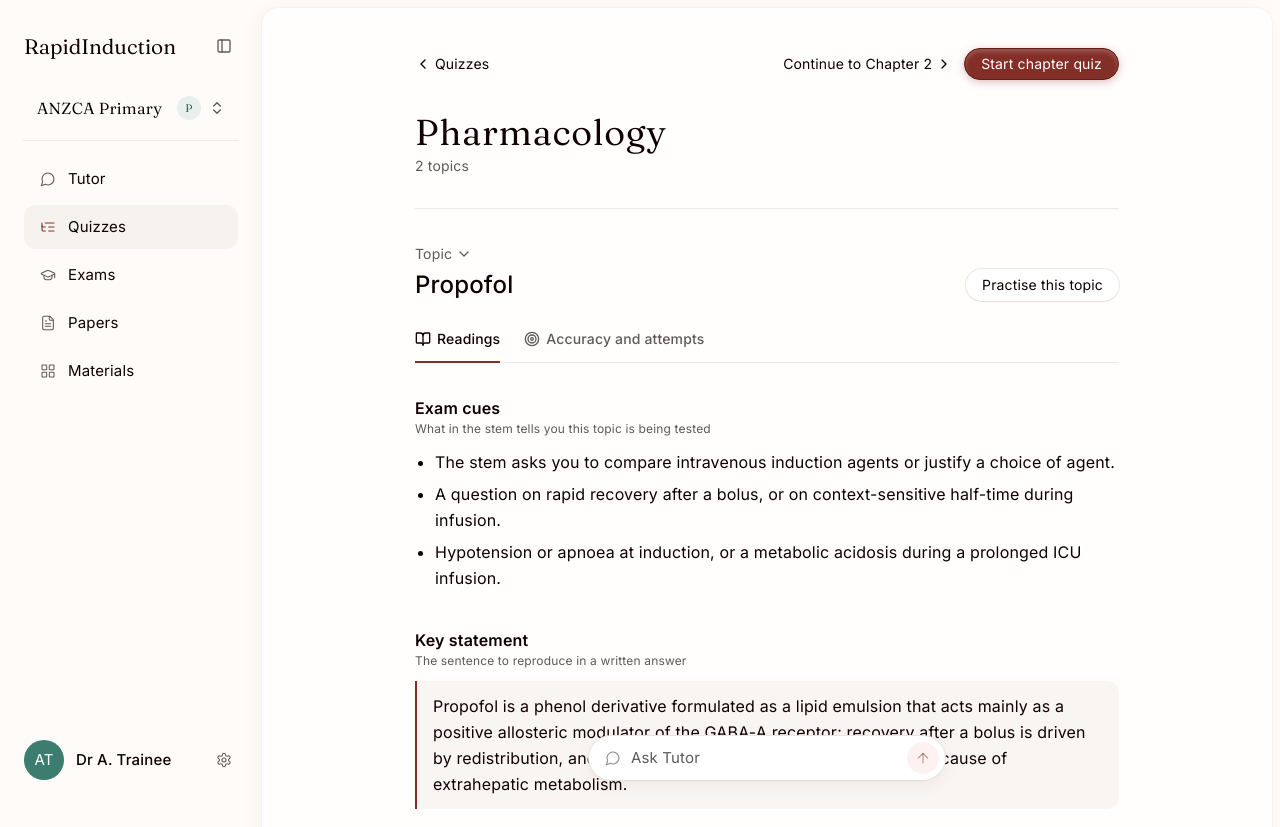
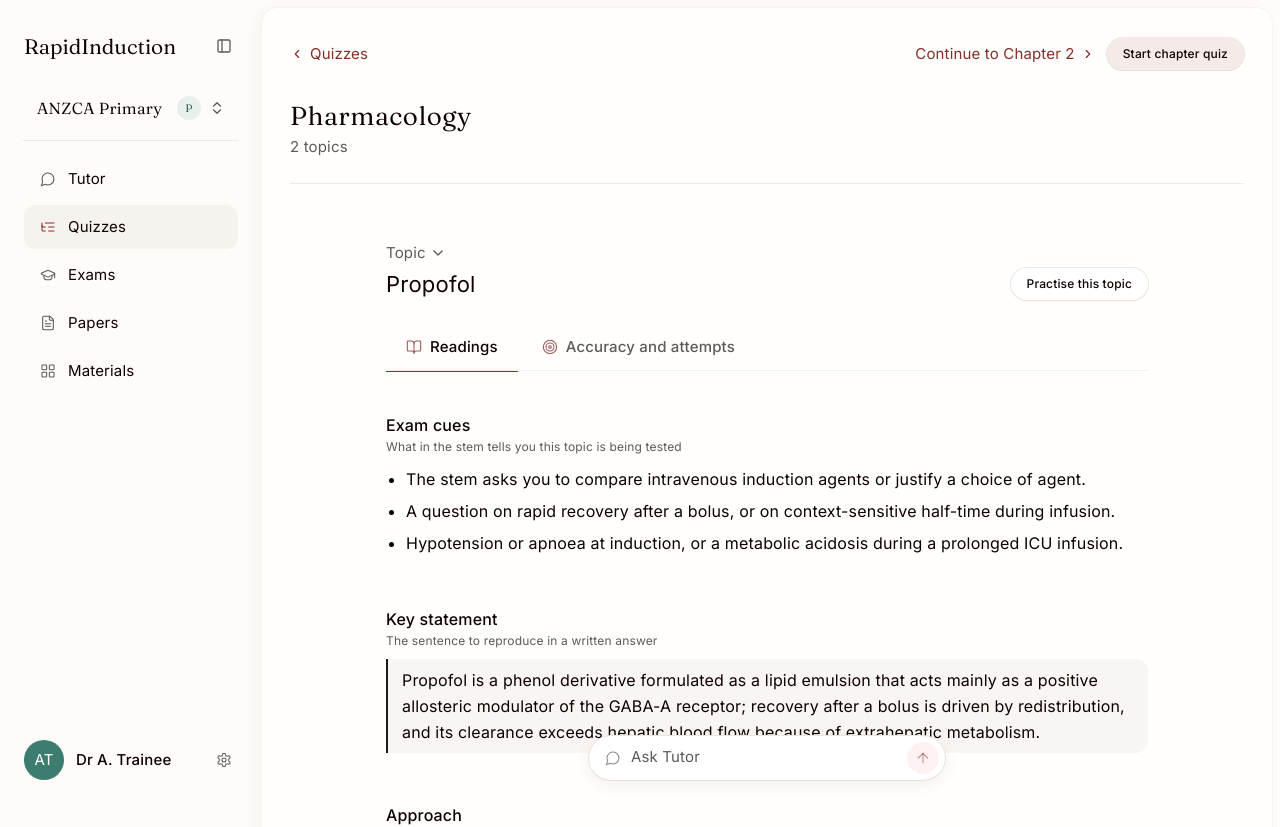
Before and after one commit to Jayce-m/RapidInduction, a React (Vite) app in the folder frontend/: page /quizzes/pharmacology in a window 1280 px wide. Shown: the top 827 px of the page. Built offline with nearby package versions, Linux system fonts and the light colour scheme; a web font is replaced by a local one.

Commit message:
Restyle quizzes, reading, quiz, results and papers pages to the new theme
Reading and outline use the wide panel layout; quiz and results keep the
narrow column. Slider thumbs now carry the slider's aria-label so each
slider has an accessible name.

```diff
--- a/frontend/src/App.tsx
+++ b/frontend/src/App.tsx
@@ -21,7 +21,7 @@ import {
 function NotFoundPage() {
 	return (
 		<PageContainer>
-			<h1 className="font-display text-3xl">Page not found</h1>
+			<h1 className="font-display text-[26px] leading-8">Page not found</h1>
 			<Link to="/quizzes" className="mt-4 inline-block text-primary underline">
 				Back to quizzes
 			</Link>
--- a/frontend/src/components/PageContainer.tsx
+++ b/frontend/src/components/PageContainer.tsx
@@ -1,8 +1,17 @@
+import { cn } from '@/lib/utils';
 import type { ReactNode } from 'react';
 
-export function PageContainer({ children }: { children: ReactNode }) {
+export function PageContainer({
+	children,
+	wide = false,
+}: { children: ReactNode; wide?: boolean }) {
 	return (
-		<div className="mx-auto w-full max-w-3xl px-4 py-6 sm:px-8 sm:py-10">
+		<div
+			className={cn(
+				'mx-auto w-full px-4 pt-6 pb-28 sm:px-7 sm:pt-7',
+				wide ? 'max-w-7xl' : 'max-w-3xl',
+			)}
+		>
 			{children}
 		</div>
 	);
--- a/frontend/src/components/ui/slider.tsx
+++ b/frontend/src/components/ui/slider.tsx
@@ -9,6 +9,7 @@ function Slider({
   value,
   min = 0,
   max = 100,
+  "aria-label": ariaLabel,
   ...props
 }: React.ComponentProps<typeof SliderPrimitive.Root>) {
   const _values = React.useMemo(
@@ -50,6 +51,8 @@ function Slider({
       {Array.from({ length: _values.length }, (_, index) => (
         <SliderPrimitive.Thumb
           data-slot="slider-thumb"
+          // Radix names the slider by its thumb, not the root.
+          aria-label={ariaLabel}
           key={index}
           className="border-primary bg-background ring-ring/50 block size-4 shrink-0 rounded-full border shadow-sm transition-[color,box-shadow] hover:ring-4 focus-visible:ring-4 focus-visible:outline-hidden disabled:pointer-events-none disabled:opacity-50"
         />
--- a/frontend/src/pages/OutlinePage.tsx
+++ b/frontend/src/pages/OutlinePage.tsx
@@ -1,4 +1,5 @@
 import { PageContainer } from '@/components/PageContainer';
+import { PageHeader } from '@/components/PageHeader';
 import { Button } from '@/components/ui/button';
 import {
 	Popover,
@@ -20,7 +21,11 @@ function TopicsMenu({ chapter }: { chapter: Chapter }) {
 	return (
 		<Popover>
 			<PopoverTrigger asChild>
-				<Button variant="outline" size="sm" className="bg-card">
+				<Button
+					variant="outline"
+					size="sm"
+					className="h-8 rounded-lg bg-white px-2.5 text-[15px] font-normal shadow-none has-[>svg]:px-2.5"
+				>
 					{chapter.topics.length} topics
 					<ChevronDown className="text-muted-foreground" />
 				</Button>
@@ -55,11 +60,11 @@ function ChapterCard({ chapter }: { chapter: Chapter }) {
 
 	return (
 		<section aria-labelledby={`chapter-${chapter.id}`}>
-			<div className="flex flex-col gap-4 rounded-2xl border bg-card p-5 sm:flex-row sm:items-start sm:justify-between sm:p-6">
+			<div className="relative z-10 flex flex-col gap-4 rounded-xl border bg-card px-6 py-5 sm:flex-row sm:items-center sm:justify-between">
 				<div className="min-w-0 space-y-3">
 					<h2
 						id={`chapter-${chapter.id}`}
-						className="text-lg leading-snug font-medium"
+						className="text-lg leading-7 tracking-[-0.01em]"
 					>
 						<span className="text-muted-foreground">
 							Chapter {chapterNumber(chapter)}:{' '}
@@ -68,20 +73,30 @@ function ChapterCard({ chapter }: { chapter: Chapter }) {
 					</h2>
 					<TopicsMenu chapter={chapter} />
 				</div>
-				<Button variant="pill" size="sm" asChild className="self-start">
+				<Button
+					variant="pill"
+					size="sm"
+					asChild
+					className="self-start text-xs font-medium sm:self-center"
+				>
 					<Link to={`/quizzes/${chapter.id}`}>Open reading</Link>
 				</Button>
 			</div>
-			<div className="mx-2 flex items-center justify-between gap-4 rounded-b-xl border border-t-0 bg-muted/60 px-5 py-4 sm:mx-3">
+			<div className="mx-2 flex items-center justify-between gap-4 rounded-b-xl border border-t-0 bg-[#fdfcf9] px-5 py-4">
 				<div>
-					<p className="text-sm font-medium">Chapter quiz</p>
+					<p className="font-medium">Chapter quiz</p>
 					<p className="text-sm text-muted-foreground">
 						{best
 							? `Best ${best.correct}/${best.total} · ${attempts.length} ${attempts.length === 1 ? 'attempt' : 'attempts'}`
 							: 'Not attempted yet'}
 					</p>
 				</div>
-				<Button variant="pill" size="sm" asChild>
+				<Button
+					variant="pill"
+					size="sm"
+					asChild
+					className="text-xs font-medium"
+				>
 					<Link to={scopePath(scope)}>
 						{best ? 'Retake quiz' : 'Start quiz'}
 					</Link>
@@ -98,18 +113,22 @@ export function OutlinePage() {
 	const trackChapters = chaptersForTrack(track);
 
 	return (
-		<PageContainer>
-			<p className="text-sm text-muted-foreground">
-				ANZCA {TRACK_LABEL[track]} exam
-			</p>
-			<h1 className="font-display text-3xl sm:text-4xl">Quizzes</h1>
-			<div className="mt-8 mb-4 flex items-center gap-2">
-				<h2 className="text-base font-medium">Chapters</h2>
-				<span className="rounded-md bg-muted px-1.5 text-sm text-muted-foreground tabular-nums">
+		<PageContainer wide>
+			<PageHeader title="Quizzes">
+				<Button variant="pill" asChild className="h-9 font-medium">
+					<Link to="/materials">Upload materials</Link>
+				</Button>
+			</PageHeader>
+			<div className="mt-6 mb-4 flex items-center gap-2">
+				<h2 className="text-[17px]">Chapters</h2>
+				<span className="flex h-5 min-w-5 items-center justify-center rounded-full bg-secondary px-1.5 text-xs font-medium tabular-nums">
 					{trackChapters.length}
 				</span>
+				<span className="rounded-full bg-chip px-2 py-0.5 text-xs text-chip-foreground">
+					ANZCA {TRACK_LABEL[track]}
+				</span>
 			</div>
-			<div className="space-y-6">
+			<div className="space-y-8">
 				{trackChapters.map((chapter) => (
 					<ChapterCard key={chapter.id} chapter={chapter} />
 				))}
--- a/frontend/src/pages/PapersPage.tsx
+++ b/frontend/src/pages/PapersPage.tsx
@@ -121,9 +121,13 @@ export function PapersPage() {
 					</div>
 
 					<div className="space-y-2">
-						<h1 className="text-2xl sm:text-3xl font-bold">ANZCA Part Two</h1>
-						<h1 className="text-2xl sm:text-3xl font-bold">Exam Generator</h1>
-						<p className="text-sm sm:text-base text-gray-500 px-2">
+						<h1 className="font-display text-[26px] leading-8 sm:text-[30px] sm:leading-9">
+							ANZCA Part Two
+						</h1>
+						<h1 className="font-display text-[26px] leading-8 sm:text-[30px] sm:leading-9">
+							Exam Generator
+						</h1>
+						<p className="text-sm sm:text-base text-muted-foreground px-2">
 							Select the exam year range and number of questions to generate
 							your exam.
 						</p>
@@ -136,11 +140,11 @@ export function PapersPage() {
 						<div className="flex justify-between items-center">
 							<label
 								htmlFor="exam-year-range-slider"
-								className="text-sm font-medium text-gray-700"
+								className="text-sm font-medium text-foreground"
 							>
 								Exam Year Range
 							</label>
-							<span className="text-sm font-semibold text-blue-600">
+							<span className="text-sm font-semibold text-primary">
 								{formatYearRange()}
 							</span>
 						</div>
@@ -160,7 +164,7 @@ export function PapersPage() {
 								className="w-full"
 							/>
 						</div>
-						<div className="flex justify-between text-xs text-gray-500">
+						<div className="flex justify-between text-xs text-muted-foreground">
 							<span>2015</span>
 							<span>2025</span>
 						</div>
@@ -179,7 +183,7 @@ export function PapersPage() {
 										/>
 										<label
 											htmlFor="include-all"
-											className={`text-xs sm:text-sm ${!isSingleYearSelected ? 'text-gray-400' : 'text-gray-700'} cursor-default text-left`}
+											className={`text-xs sm:text-sm ${!isSingleYearSelected ? 'text-muted-foreground' : 'text-foreground'} cursor-default text-left`}
 										>
 											Order questions as they appeared in the original exam?
 										</label>
@@ -201,7 +205,7 @@ export function PapersPage() {
 					<div className="space-y-2">
 						<label
 							htmlFor="sitting-select"
-							className="text-sm font-medium text-gray-700"
+							className="text-sm font-medium text-foreground"
 						>
 							Exam Sitting
 						</label>
@@ -221,7 +225,7 @@ export function PapersPage() {
 					<div className="space-y-2">
 						<label
 							htmlFor="question-count-select"
-							className="text-sm font-medium text-gray-700"
+							className="text-sm font-medium text-foreground"
 						>
 							Number of Questions
 						</label>
--- a/frontend/src/pages/QuizPage.tsx
+++ b/frontend/src/pages/QuizPage.tsx
@@ -111,7 +111,7 @@ function QuizRunner({
 				</p>
 			</div>
 
-			<h1 className="mt-6 font-display text-2xl sm:text-3xl">
+			<h1 className="mt-6 font-display text-[22px] leading-8 sm:text-[26px]">
 				{scopeTitle(scope)}
 			</h1>
 
@@ -222,7 +222,7 @@ export function QuizPage() {
 	if (!scope) {
 		return (
 			<PageContainer>
-				<h1 className="font-display text-3xl">Quiz not found</h1>
+				<h1 className="font-display text-[26px] leading-8">Quiz not found</h1>
 				<Link
 					to="/quizzes"
 					className="mt-4 inline-block text-primary underline"
--- a/frontend/src/pages/ReadingPage.tsx
+++ b/frontend/src/pages/ReadingPage.tsx
@@ -7,6 +7,10 @@ import {
 	PopoverTrigger,
 } from '@/components/ui/popover';
 import { Tabs, TabsContent, TabsList, TabsTrigger } from '@/components/ui/tabs';
+import {
+	underlineTabList,
+	underlineTabTrigger,
+} from '@/components/underlineTabs';
 import { cn } from '@/lib/utils';
 import { percent, topicAccuracy, useAttempts } from '@/study/attempts';
 import {
@@ -40,7 +44,7 @@ function TopicSelect({
 	const [open, setOpen] = useState(false);
 	return (
 		<Popover open={open} onOpenChange={setOpen}>
-			<PopoverTrigger className="inline-flex items-center gap-1 text-sm text-muted-foreground hover:text-foreground">
+			<PopoverTrigger className="inline-flex items-center gap-1 text-[15px] text-muted-foreground hover:text-foreground">
 				Topic
 				<ChevronDown className="size-4" />
 			</PopoverTrigger>
@@ -75,11 +79,11 @@ function Section({
 	children,
 }: { title: string; subtitle?: string; children: ReactNode }) {
 	return (
-		<section className="space-y-3">
+		<section className="space-y-2.5">
 			<div>
-				<h3 className="font-semibold">{title}</h3>
+				<h3 className="font-medium">{title}</h3>
 				{subtitle && (
-					<p className="text-xs text-muted-foreground">{subtitle}</p>
+					<p className="text-xs leading-4 text-muted-foreground">{subtitle}</p>
 				)}
 			</div>
 			{children}
@@ -90,12 +94,12 @@ function Section({
 function TopicReading({ topic }: { topic: Topic }) {
 	const { reading } = topic;
 	return (
-		<div className="space-y-9 leading-relaxed">
+		<div className="space-y-12 leading-7">
 			<Section
 				title="Exam cues"
 				subtitle="What in the stem tells you this topic is being tested"
 			>
-				<ul className="list-disc space-y-1.5 pl-5">
+				<ul className="list-disc space-y-1 pl-5">
 					{reading.examCues.map((cue) => (
 						<li key={cue}>{cue}</li>
 					))}
@@ -105,12 +109,12 @@ function TopicReading({ topic }: { topic: Topic }) {
 				title="Key statement"
 				subtitle="The sentence to reproduce in a written answer"
 			>
-				<blockquote className="rounded-r-lg border-l-2 border-primary bg-muted px-4 py-3">
+				<blockquote className="rounded-r-lg border-l-2 border-[#1d1a18] bg-muted px-3.5 py-2 leading-[26px]">
 					{reading.keyStatement}
 				</blockquote>
 			</Section>
 			<Section title="Approach" subtitle="How to structure the answer">
-				<ol className="list-decimal space-y-1.5 pl-5 marker:text-muted-foreground">
+				<ol className="list-decimal space-y-1 pl-5 marker:text-muted-foreground">
 					{reading.approach.map((step) => (
 						<li key={step} className="pl-1">
 							{step}
@@ -119,7 +123,7 @@ function TopicReading({ topic }: { topic: Topic }) {
 				</ol>
 			</Section>
 			<Section title="Pitfalls">
-				<p className="rounded-lg bg-caution px-4 py-3 text-caution-foreground">
+				<p className="rounded-lg bg-caution px-3 py-2 leading-[26px]">
 					{reading.pitfalls}
 				</p>
 			</Section>
@@ -229,7 +233,9 @@ export function ReadingPage() {
 	if (!chapter) {
 		return (
 			<PageContainer>
-				<h1 className="font-display text-3xl">Chapter not found</h1>
+				<h1 className="font-display text-[26px] leading-8">
+					Chapter not found
+				</h1>
 				<Link
 					to="/quizzes"
 					className="mt-4 inline-block text-primary underline"
@@ -256,26 +262,31 @@ export function ReadingPage() {
 	};
 
 	return (
-		<PageContainer>
-			<div className="flex flex-wrap items-center justify-between gap-3">
+		<PageContainer wide>
+			<div className="flex min-h-9 flex-wrap items-center justify-between gap-3">
 				<Link
 					to={`/quizzes?track=${chapter.track}`}
-					className="inline-flex items-center gap-1 text-sm hover:text-primary"
+					className="inline-flex items-center gap-1.5 text-[15px] text-primary hover:text-primary-border"
 				>
-					<ChevronLeft className="size-4" />
+					<ChevronLeft className="size-3.5" />
 					Quizzes
 				</Link>
 				<div className="flex items-center gap-3">
 					{nextChapter && (
 						<Link
 							to={`/quizzes/${nextChapter.id}`}
-							className="hidden items-center gap-1 text-sm hover:text-primary sm:inline-flex"
+							className="hidden items-center gap-1.5 text-[15px] text-primary hover:text-primary-border sm:inline-flex"
 						>
 							Continue to Chapter {chapterNumber(nextChapter)}
-							<ChevronRight className="size-4" />
+							<ChevronRight className="size-3.5" />
 						</Link>
 					)}
-					<Button size="sm" asChild className="rounded-full">
+					<Button
+						variant="pill"
+						size="sm"
+						asChild
+						className="bg-[#f4ebe9] text-xs font-medium hover:bg-chip"
+					>
 						<Link to={scopePath({ kind: 'chapter', chapterId: chapter.id })}>
 							Start chapter quiz
 						</Link>
@@ -283,22 +294,30 @@ export function ReadingPage() {
 				</div>
 			</div>
 
-			<h1 className="mt-8 font-display text-3xl sm:text-4xl">
+			<h1 className="mt-7 font-display text-[22px] leading-8 sm:text-[26px]">
 				{chapter.title}
 			</h1>
-			<p className="mt-1 text-sm text-muted-foreground">
+			<p className="mt-1 text-[15px] text-muted-foreground">
 				{chapter.topics.length} topics
 			</p>
-			<hr className="my-8" />
+			<hr className="mt-6" />
 
+			<div className="mx-auto mt-14 max-w-[762px]">
 				<TopicSelect
 					chapter={chapter}
 					topic={topic}
 					onSelect={(topicId) => update({ topic: topicId })}
 				/>
 				<div className="mt-1 flex flex-wrap items-center justify-between gap-3">
-				<h2 className="text-2xl font-medium">{topic.title}</h2>
-				<Button variant="pill" size="sm" asChild>
+					<h2 className="text-[22px] leading-8 tracking-[0.01em]">
+						{topic.title}
+					</h2>
+					<Button
+						variant="pill"
+						size="sm"
+						asChild
+						className="text-xs font-medium"
+					>
 						<Link to={scopePath({ kind: 'topic', topicId: topic.id })}>
 							Practise this topic
 						</Link>
@@ -308,9 +327,11 @@ export function ReadingPage() {
 				<Tabs
 					value={tab}
 					onValueChange={(value) => update({ tab: value as ReadingTab })}
-				className="mt-6 gap-8"
+					className="mt-6 gap-10"
 				>
-				<TabsList className="h-auto w-full justify-start gap-6 rounded-none border-b bg-transparent p-0">
+					<TabsList
+						className={cn(underlineTabList, 'flex w-full justify-start gap-1')}
+					>
 						{(
 							[
 								['readings', 'Readings', BookOpen],
@@ -320,12 +341,9 @@ export function ReadingPage() {
 							<TabsTrigger
 								key={value}
 								value={value}
-							className={cn(
-								'-mb-px flex-none rounded-none border-0 border-b-2 border-transparent px-0 pb-3 text-muted-foreground',
-								'data-[state=active]:border-primary data-[state=active]:bg-transparent data-[state=active]:text-foreground data-[state=active]:shadow-none',
-							)}
+								className={cn(underlineTabTrigger, 'gap-2 px-5 text-[15px]')}
 							>
-							<Icon />
+								<Icon className="text-primary/80" strokeWidth={1.6} />
 								{label}
 							</TabsTrigger>
 						))}
@@ -337,6 +355,7 @@ export function ReadingPage() {
 						<TopicAttempts topic={topic} />
 					</TabsContent>
 				</Tabs>
+			</div>
 		</PageContainer>
 	);
 }
--- a/frontend/src/pages/ResultsPage.tsx
+++ b/frontend/src/pages/ResultsPage.tsx
@@ -2,6 +2,10 @@ import { PageContainer } from '@/components/PageContainer';
 import { ScoreRing } from '@/components/ScoreRing';
 import { Button } from '@/components/ui/button';
 import { Tabs, TabsContent, TabsList, TabsTrigger } from '@/components/ui/tabs';
+import {
+	underlineTabList,
+	underlineTabTrigger,
+} from '@/components/underlineTabs';
 import { cn } from '@/lib/utils';
 import {
 	type TopicScore,
@@ -205,10 +209,16 @@ function QuestionReview({ attempt }: { attempt: QuizAttempt }) {
 				})}
 			</nav>
 			<Tabs defaultValue="question" className="gap-4 px-5 py-4">
-				<TabsList>
-					<TabsTrigger value="question">Question</TabsTrigger>
-					<TabsTrigger value="answer">Your answer</TabsTrigger>
-					<TabsTrigger value="explanation">Explanation</TabsTrigger>
+				<TabsList className={cn(underlineTabList, 'flex w-full justify-start')}>
+					<TabsTrigger value="question" className={underlineTabTrigger}>
+						Question
+					</TabsTrigger>
+					<TabsTrigger value="answer" className={underlineTabTrigger}>
+						Your answer
+					</TabsTrigger>
+					<TabsTrigger value="explanation" className={underlineTabTrigger}>
+						Explanation
+					</TabsTrigger>
 				</TabsList>
 				<TabsContent value="question" className="space-y-4">
 					<p className="leading-relaxed">{question.stem}</p>
@@ -269,7 +279,9 @@ export function ResultsPage() {
 	if (!attempt) {
 		return (
 			<PageContainer>
-				<h1 className="font-display text-3xl">Attempt not found</h1>
+				<h1 className="font-display text-[26px] leading-8">
+					Attempt not found
+				</h1>
 				<p className="mt-2 text-muted-foreground">
 					Attempts are saved in this browser only.
 				</p>
@@ -314,7 +326,7 @@ export function ResultsPage() {
 						{TRACK_LABEL[chapter.track]} ·{' '}
 						{attempt.scope.kind === 'chapter' ? 'Chapter quiz' : 'Topic quiz'}
 					</p>
-					<h1 className="font-display text-2xl sm:text-3xl">
+					<h1 className="font-display text-[22px] leading-8 sm:text-[26px]">
 						{scopeTitle(attempt.scope)}
 					</h1>
 					<p className="mt-1 text-sm text-muted-foreground">
```
Lines whose indentation alone changed are shown as unchanged.
